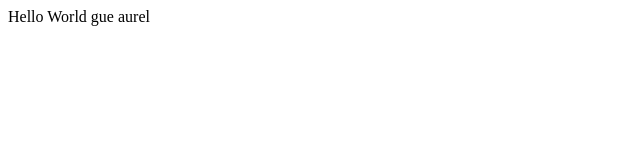
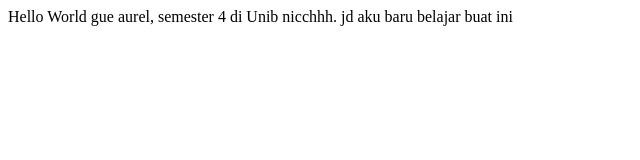
Before and after one commit to AurelMoura/praktikum1, a plain HTML site: page index.html in a window 1280 px wide. Shown: the whole page, without its empty margins (0-640 px from the left). Drawn offline with Linux system fonts and the light colour scheme.

Commit message:
Mengupload File

```diff
--- a/index.html
+++ b/index.html
@@ -6,6 +6,6 @@
     <title>Document</title>
 </head>
 <body>
-    Hello World gue aurel
+    Hello World gue aurel, semester 4 di Unib nicchhh. jd aku baru belajar buat ini
 </body>
 </html>
```
